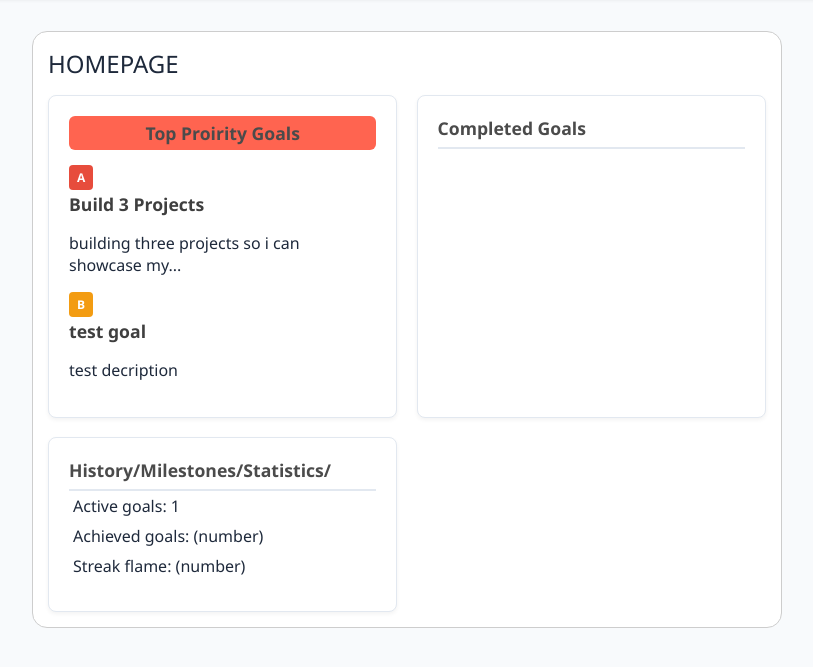
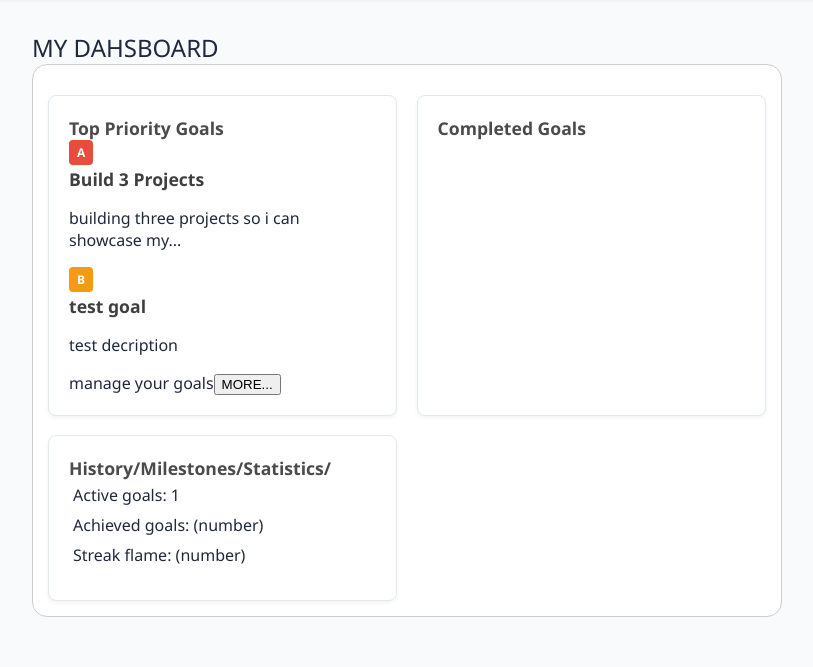
Before and after one commit to ian-developer/flask-focus-app, a Flask app: template app/templates/index.html in a window 1280 px wide. Shown: the part 65-732 px from the top of the page, without its empty margins (233-1046 px from the left). Run offline with Flask 3, Linux system fonts and the light colour scheme; tables that the repository leaves empty hold one stand-in row (values such as "Sample post"); the template is opened without the code that fills it: values that come from a table or form of the project are taken from there, most other values are stand-ins (such as "Sample title", 1, 10 or a date in 2020).

Commit message:
daily entry

```diff
--- a/app/templates/index.html
+++ b/app/templates/index.html
@@ -1,30 +1,35 @@
 {% extends 'base.html' %}
 
 {% block content %}
+    <div class="homepage-header">
+            <h1>my dahsboard</h1>
+        </div>
     <div class="home-container">
-        <h1 style="text-align: left;">
-            Homepage
-        </h1>
         <div class="homepage-card-container">
             <div class="homepage-card">
-                <div style="background-color: rgb(255, 100, 80); border-radius: 6px; margin-bottom: 15px; padding: 5px;">
-                    <h2 style="text-align: center;">Top proirity goals</h2>
+                <div class="card-header">
+                    <h2>Top priority goals</h2>
                 </div>
                 <div class="active-goals-grid">
-                    {% for goal in goals %}
+                    {% for goal in goals[:5] %}
                         <div class="goal-card">
-                            <span class="badge badge-{{ goal.priority }}" style="text-align: center;">{{ goal.priority }}</span>
+                            <span class="badge badge-{{ goal.priority }}">{{ goal.priority }}</span>
                             <h3 class="goal-title">{{ goal.title }}</h3>
                             <p class="goal-description">{{ goal.description | truncate(50) }}</p>
                         </div>
                     {% endfor %}
+                    <div class="goal-card">manage your goals<button class="homepage-action-btn">MORE...</button></div>
                 </div>
             </div>
             <div class="homepage-card">
-                <h2 style="border-bottom: var(--border-color) 2px solid; padding-bottom: 7px;">completed goals</h2>
+                <div class="card-header">
+                    <h2>completed goals</h2>
+                </div>
             </div>
             <div class="homepage-card">
-                <h2 style="border-bottom: var(--border-color) 2px solid; padding-bottom: 7px;">history/milestones/statistics/</h2>
+                <div class="card-header">
+                    <h2>history/milestones/statistics/</h2>
+                </div>
                 <ul>
                     <li>Active goals: {{goal_count}}</li>
                     <li>Achieved goals: (number)</li>
```
